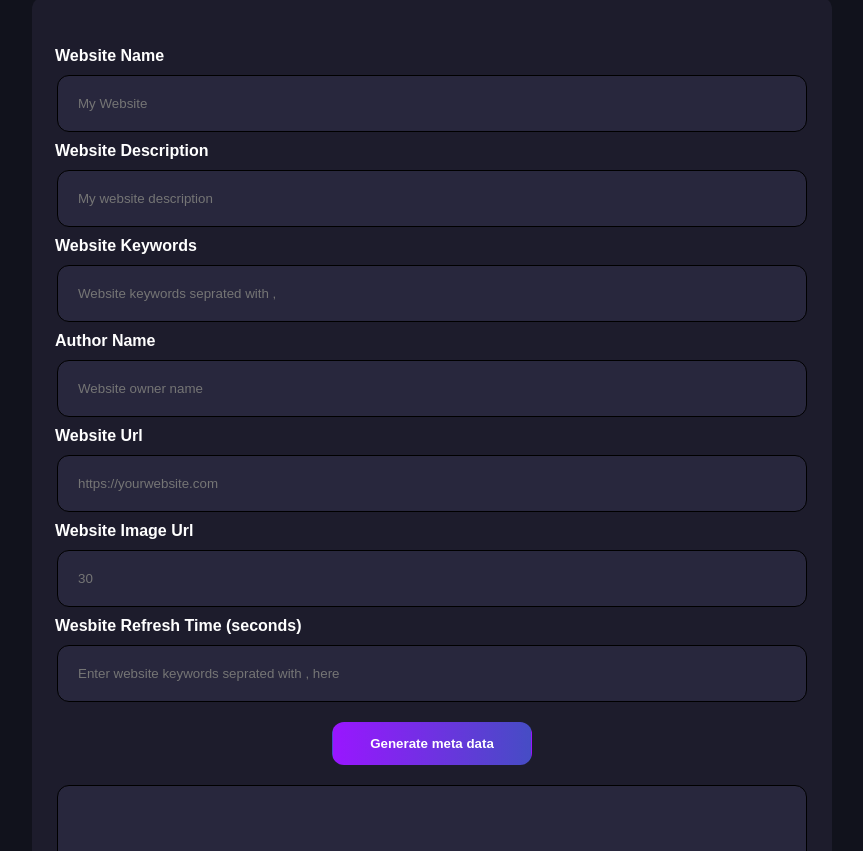
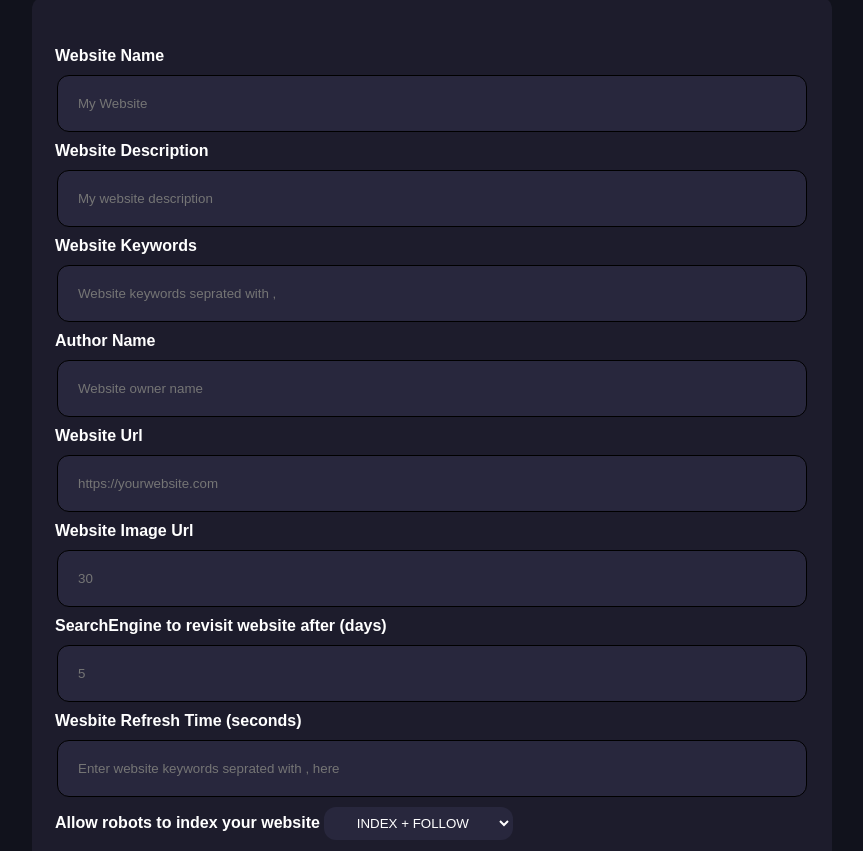
Before and after one commit to coder-harsh/meta-tag-generator, a plain HTML site: page index.html in a window 1280 px wide. Shown: the part 71-922 px from the top of the page, without its empty margins (208-1071 px from the left). Drawn offline with Linux system fonts and the light colour scheme.

Commit message:
add remaining meta tag

```diff
--- a/css/style.css
+++ b/css/style.css
@@ -84,6 +84,22 @@ input[name="result"] {
   padding: 15px 20px;
   height: 150px;
 }
+select {
+  padding: 7px;
+  background-color: rgb(40, 39, 61);
+  color: white;
+  outline: none;
+  border-color: transparent;
+  border-radius: 12px;
+  margin-bottom: 4px;
+}
+select:hover {
+  border-color: aqua;
+}
+option {
+  text-align: center;
+  border-radius: 12px;
+}
 @media screen and (max-width: 961px) {
   #container {
     width: 100vw;
--- a/index.html
+++ b/index.html
@@ -46,9 +46,19 @@
             </label>
             <input type="text" id="keywords" placeholder="30" required>
             <label for="keywords">
+                SearchEngine to revisit website after (days)
+            </label>
+            <input type="text" id="keywords" placeholder="5" required>
+            <label for="keywords">
                 Wesbite Refresh Time (seconds)
             </label>
             <input type="text" id="keywords" placeholder="Enter website keywords seprated with , here" required>
+            <label for="">Allow robots to index your website
+                <select name="" id="">
+                    <option value="">INDEX + FOLLOW</option>
+                    <option value="">NOFOLLOW + NOINDEX</option>
+                </select>
+            </label>
             <input type="submit" value="Generate meta data" onclick="metadata()" id="gen-btn">
             <input type="text" name="result" readonly>
         </form>
```
